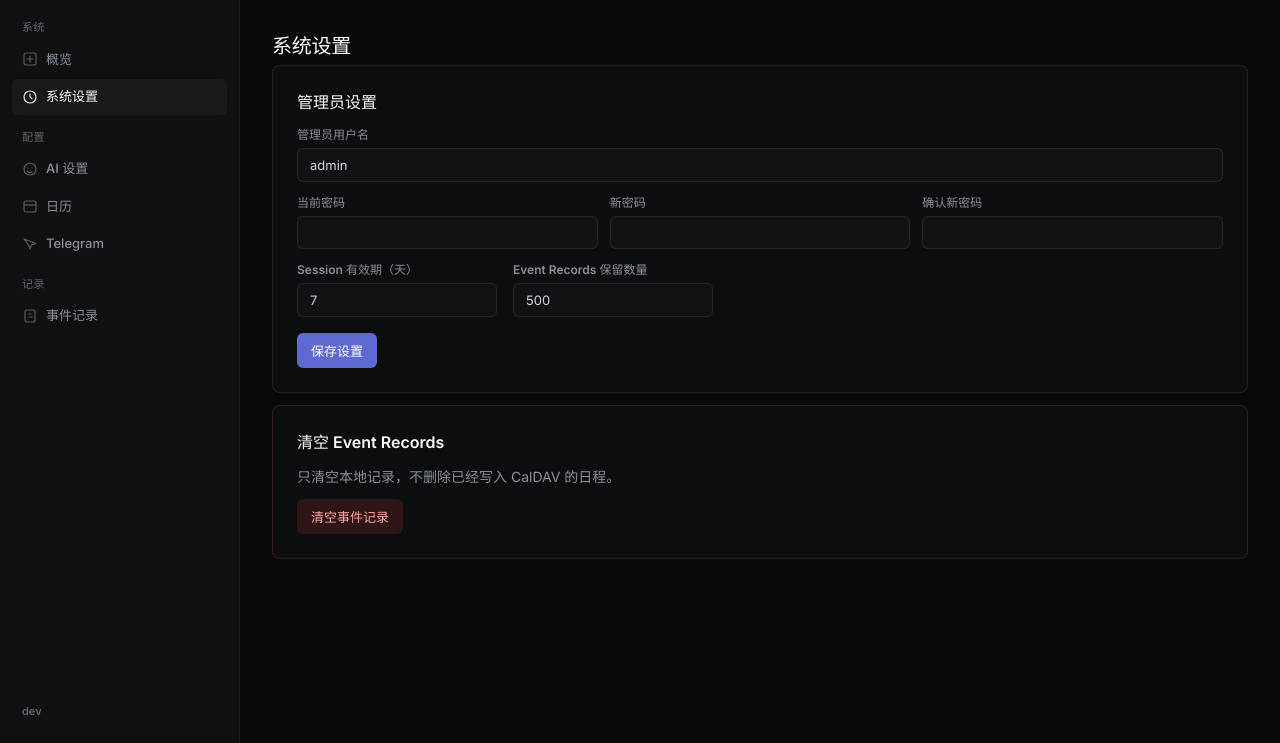
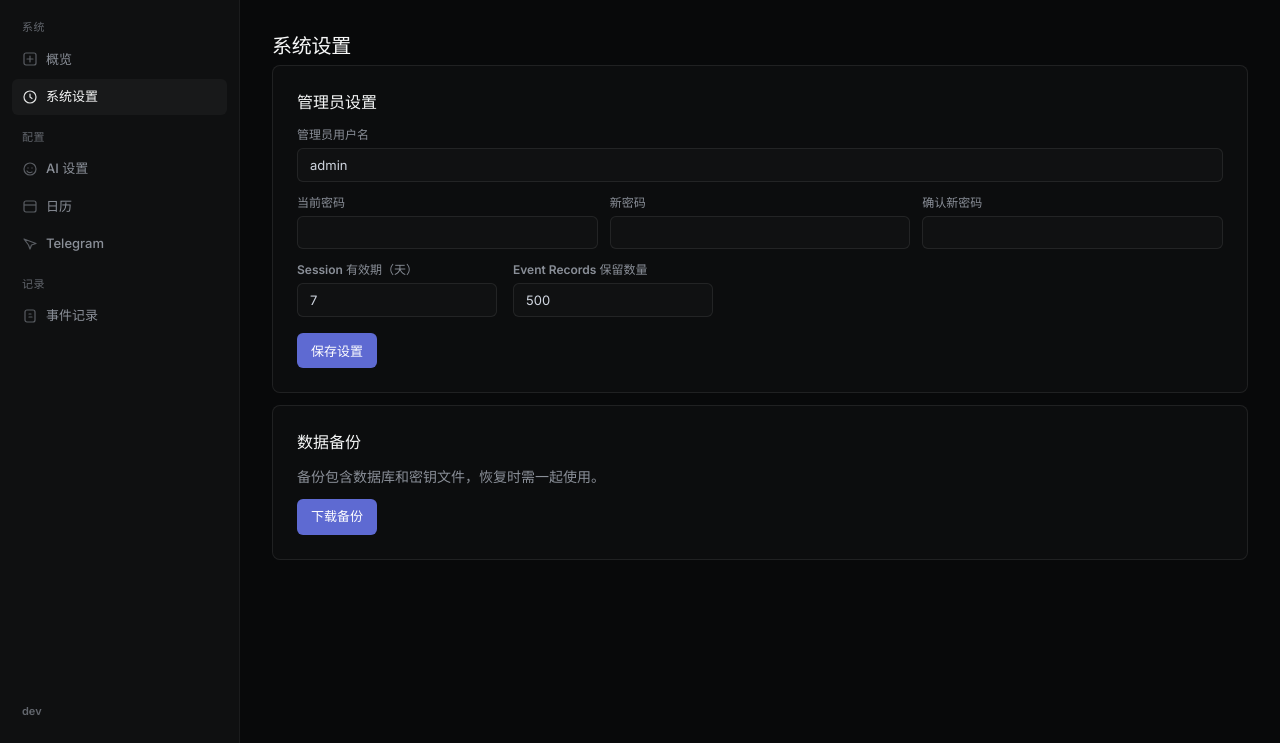
Before and after one commit to j2st1n/ai-calendar-assistant, a FastAPI app: page /console/system in a window 1280 px wide. Shown: the part 57-800 px from the top of the page. Run offline with FastAPI, Linux system fonts and the light colour scheme; the visitor is signed in with stand-in values (Sample User, id 1); parts of the project's set-up code (start-up, migrations or seed data) failed here and were passed over.

Commit message:
feat: backup download, move clear to events page

```diff
--- a/app/web/routes.py
+++ b/app/web/routes.py
@@ -1,6 +1,7 @@
 from collections.abc import Generator
 from datetime import date, datetime as dt, timedelta
 import json
+from pathlib import Path
 from urllib.parse import urlencode
 
 from fastapi import APIRouter, Depends, Form, HTTPException, Request, status
@@ -616,14 +617,30 @@ async def update_system_settings(
     return redirect("/console/system?message=系统设置已保存。")
 
 
-@router.post("/system/clear-events")
+@router.post("/events/clear")
 async def clear_event_records(
     session: Session = Depends(get_db),
     _: None = Depends(require_admin),
 ) -> RedirectResponse:
     session.execute(delete(EventRecord))
     session.commit()
-    return redirect("/console/system?message=事件记录已清空。")
+    return redirect_with_query("/console/events", message="事件记录已清空。")
+
+
+@router.get("/system/backup")
+async def download_backup(request: Request, _: None = Depends(require_admin)):
+    import io, zipfile
+    buf = io.BytesIO()
+    with zipfile.ZipFile(buf, "w") as zf:
+        for fn in ["app.db", "secrets.json"]:
+            path = Path("data") / fn
+            if path.exists():
+                zf.write(path, fn)
+    buf.seek(0)
+    from datetime import date
+    from starlette.responses import StreamingResponse
+    return StreamingResponse(buf, media_type="application/zip",
+                             headers={"Content-Disposition": f"attachment; filename=backup-{date.today()}.zip"})
 
 
 def prune_event_records(session: Session, limit: int) -> None:
--- a/app/web/templates/system.html
+++ b/app/web/templates/system.html
@@ -45,11 +45,9 @@
   </form>
 </div>
 
-<div class="card danger-zone">
-  <h2>清空 Event Records</h2>
-  <p class="muted" style="margin-bottom:12px;">只清空本地记录，不删除已经写入 CalDAV 的日程。</p>
-  <form method="post" action="/console/system/clear-events">
-    <button type="submit" class="danger">清空事件记录</button>
-  </form>
+<div class="card">
+  <h2>数据备份</h2>
+  <p class="muted" style="margin-bottom:12px;">备份包含数据库和密钥文件，恢复时需一起使用。</p>
+  <a href="/console/system/backup" class="button-link">下载备份</a>
 </div>
 {% endblock %}
```
Also changed, not shown: app/web/templates/events.html (+10 -0 lines).
